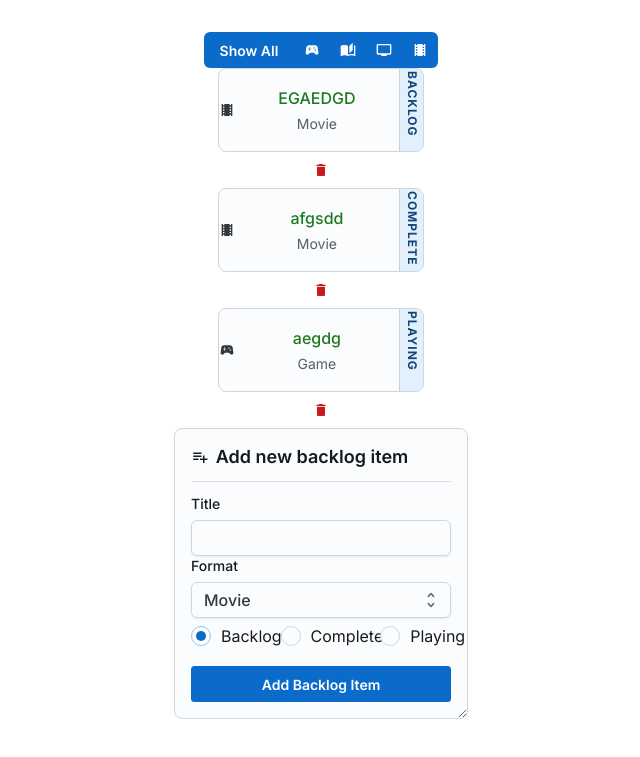
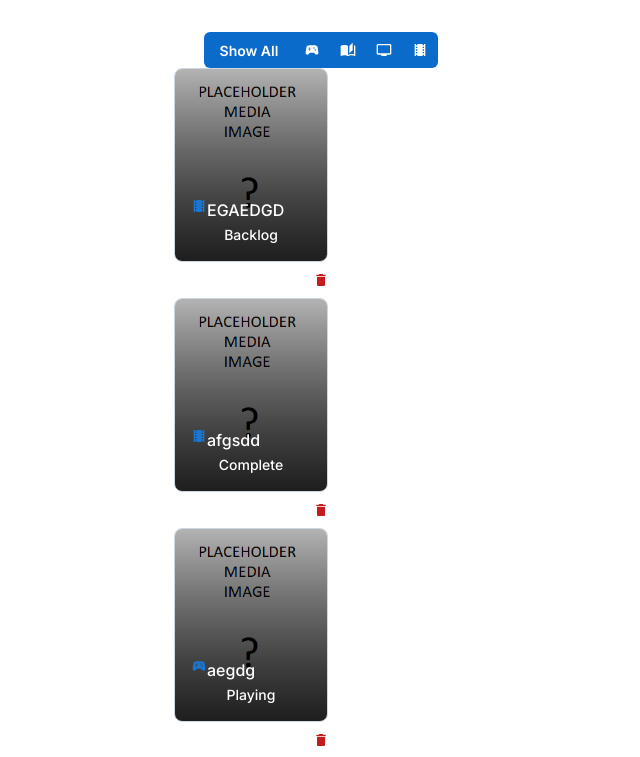
Before and after one commit to dbyrne978/back-log-buddy, a React (Vite) app in the folder back-log-buddy/: page / in a window 1280 px wide. Shown: the top 757 px of the page, without its empty margins (319-959 px from the left). Built offline with nearby package versions, Linux system fonts and the light colour scheme; data requests are answered from the project's data file.

Commit message:
Redesign BacklogItem component

```diff
--- a/back-log-buddy/src/components/BacklogItem.jsx
+++ b/back-log-buddy/src/components/BacklogItem.jsx
@@ -2,145 +2,45 @@
 import Typography from '@mui/joy/Typography';
 import PropTypes from 'prop-types';
 import CardContent from '@mui/joy/CardContent';
-import CardOverflow from '@mui/joy/CardOverflow';
+import { CardCover } from '@mui/joy';
 import SportsEsportsIcon from '@mui/icons-material/SportsEsports';
 import AutoStoriesIcon from '@mui/icons-material/AutoStories';
 import TvIcon from '@mui/icons-material/Tv';
 import LocalMoviesIcon from '@mui/icons-material/LocalMovies';
-import Box from '@mui/joy/Box';
-import Collapse from '@mui/material/Collapse';
-import { useState } from 'react';
+import { Box } from '@mui/material';
 
 
 const MediaCard = ({ title, format, completionStatus}) => {
-  const [ collapse, setCollapse ] = useState(false)
-  function onClickCompletionStatus() {setCollapse(!collapse)}
-
   return (
-    <Box sx={{ display: 'flex' }}>
-      <Box sx={{ width: 44 }}></Box>
-      <Card
-        orientation="horizontal"
-        variant="outlined"
-        sx={{ width: 172, height: 50 }}
-      >
-
-        <CardOverflow
-          sx={{
-            display: 'flex',
-            alignItems: 'center'
-          }}
-        >
-          {format == 'Game' && <SportsEsportsIcon />}
-          {format == 'Book' && <AutoStoriesIcon />}
-          {format == 'TV Show' && <TvIcon />}
-          {format == 'Movie' && <LocalMoviesIcon />}
-        </CardOverflow>
-
-        <CardContent
-          sx={{
-            display: 'flex',
-            justifyContent: 'center'
-          }}
-        >
-          <Typography fontWeight="md" textColor="success.plainColor">
+    <Card sx={{ minHeight: '160px', width: 120 }}>
+      <CardCover>
+        <img
+          src="./placeholder-media-image.bmp"
+          loading="lazy"
+          alt=""
+        />
+      </CardCover>
+      <CardCover
+        sx={{
+          background:
+            'linear-gradient(to top, rgba(0,0,0,0.4), rgba(0,0,0,0) 200px), linear-gradient(to top, rgba(0,0,0,0.8), rgba(0,0,0,0) 300px)',
+        }}
+      />
+      <CardContent sx={{ justifyContent: 'flex-end' }}>
+        <Box display='flex' >
+          {format == 'Game' && <SportsEsportsIcon color='primary' />}
+          {format == 'Book' && <AutoStoriesIcon color='primary'  />}
+          {format == 'TV Show' && <TvIcon color='primary'  />}
+          {format == 'Movie' && <LocalMoviesIcon color='primary'  />}
+          <Typography level="title-md" textColor="#fff">
             {title}
           </Typography>
-          <Typography level="body-sm">{format}</Typography>
-        </CardContent>
-
-        <CardOverflow
-          variant="soft"
-          color="primary"
-          id='test'
-          sx={{
-            p: 0.2,
-            writingMode: 'vertical-rl',
-            textAlign: 'center',
-            fontSize: 'xs',
-            fontWeight: 'xl',
-            letterSpacing: '1px',
-            textTransform: 'uppercase',
-            borderLeft: '1px solid',
-            borderColor: 'divider',
-            width: 20
-          }}
-        >
-          <div onClick={onClickCompletionStatus}>{completionStatus}</div>
-        </CardOverflow>
-
-      </Card>
-
-      {completionStatus != 'Backlog' && <Collapse orientation="horizontal" in={collapse} >
-        <Typography
-          variant="soft"
-          color="primary"
-          sx={{
-            p: 0,
-            writingMode: 'vertical-rl',
-            textAlign: 'center',
-            fontSize: 12,
-            fontWeight: 'xl',
-            letterSpacing: '1px',
-            textTransform: 'uppercase',
-            borderLeft: '1px solid',
-            borderColor: 'divider',
-            width: 20,
-            margin: 0,
-            height: 84
-          }}
-        >
-          Backlog
-        </Typography>
-      </Collapse>}
-
-      {completionStatus != 'Complete' && <Collapse orientation="horizontal" in={collapse} >
-        <Typography
-          variant="soft"
-          color="primary"
-          sx={{
-            p: 0,
-            writingMode: 'vertical-rl',
-            textAlign: 'center',
-            fontSize: 'xs',
-            fontWeight: 'xl',
-            letterSpacing: '1px',
-            textTransform: 'uppercase',
-            borderLeft: '1px solid',
-            borderColor: 'divider',
-            width: 20,
-            margin: 0,
-            height: 84
-          }}
-        >
-          Complete
-        </Typography>
-      </Collapse>}
-
-      {completionStatus != 'Playing' && <Collapse orientation="horizontal" in={collapse} >
-        <Typography
-          variant="soft"
-          color="primary"
-          sx={{
-            p: 0,
-            writingMode: 'vertical-rl',
-            textAlign: 'center',
-            fontSize: 'xs',
-            fontWeight: 'xl',
-            letterSpacing: '1px',
-            textTransform: 'uppercase',
-            borderLeft: '1px solid',
-            borderColor: 'divider',
-            width: 20,
-            margin: 0,
-            height: 84
-          }}
-        >
-          Playing
-        </Typography>
-      </Collapse>}
-
-    </Box>
+        </Box>
+        <Typography level="title-sm" textColor="#fff">
+            {completionStatus}
+          </Typography>
+      </CardContent>
+    </Card>
   );
 }
 
```
Also changed, not shown: back-log-buddy/public/placeholder-media-image.bmp (renamed from back-log-buddy/src/assets/placeholder-media-image.bmp).
